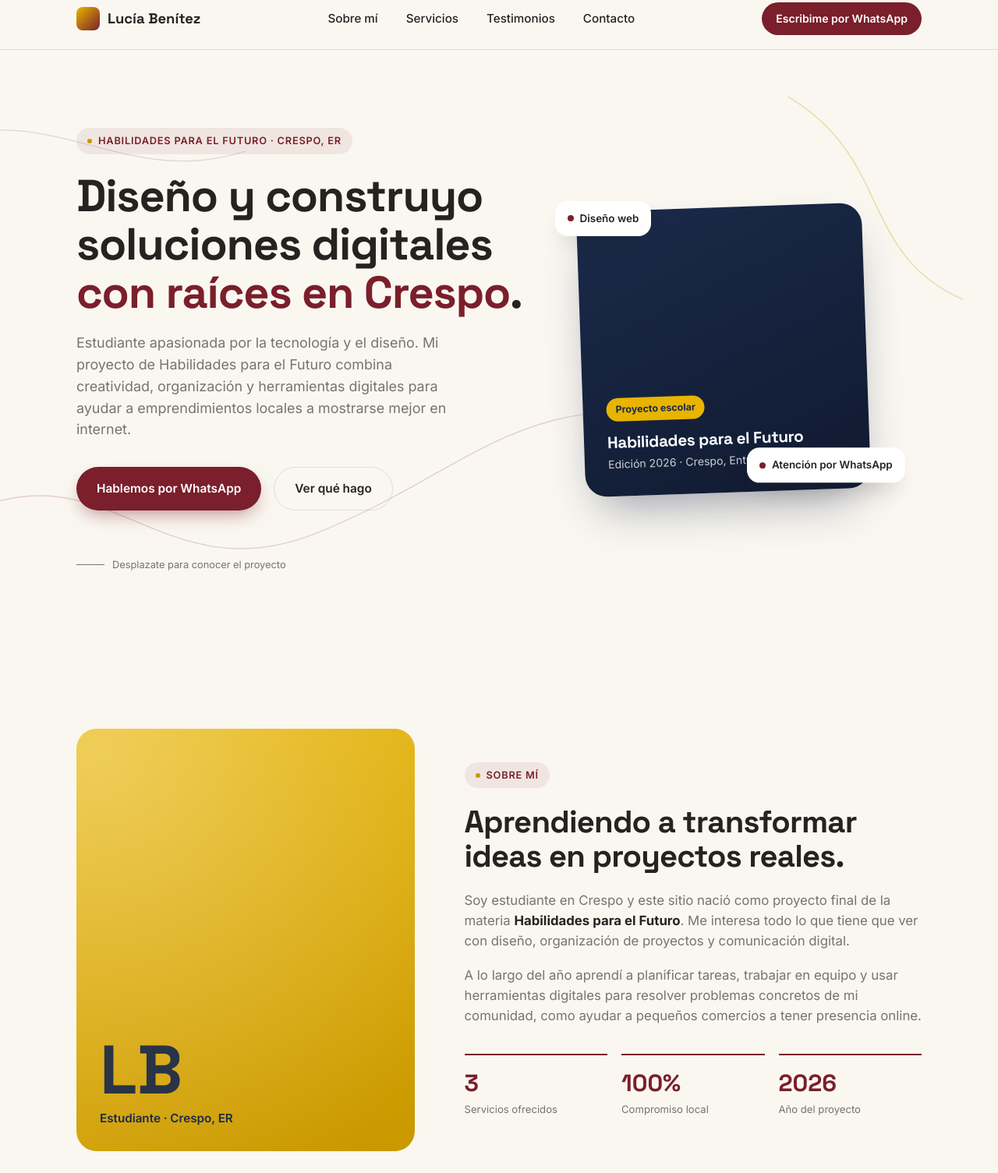
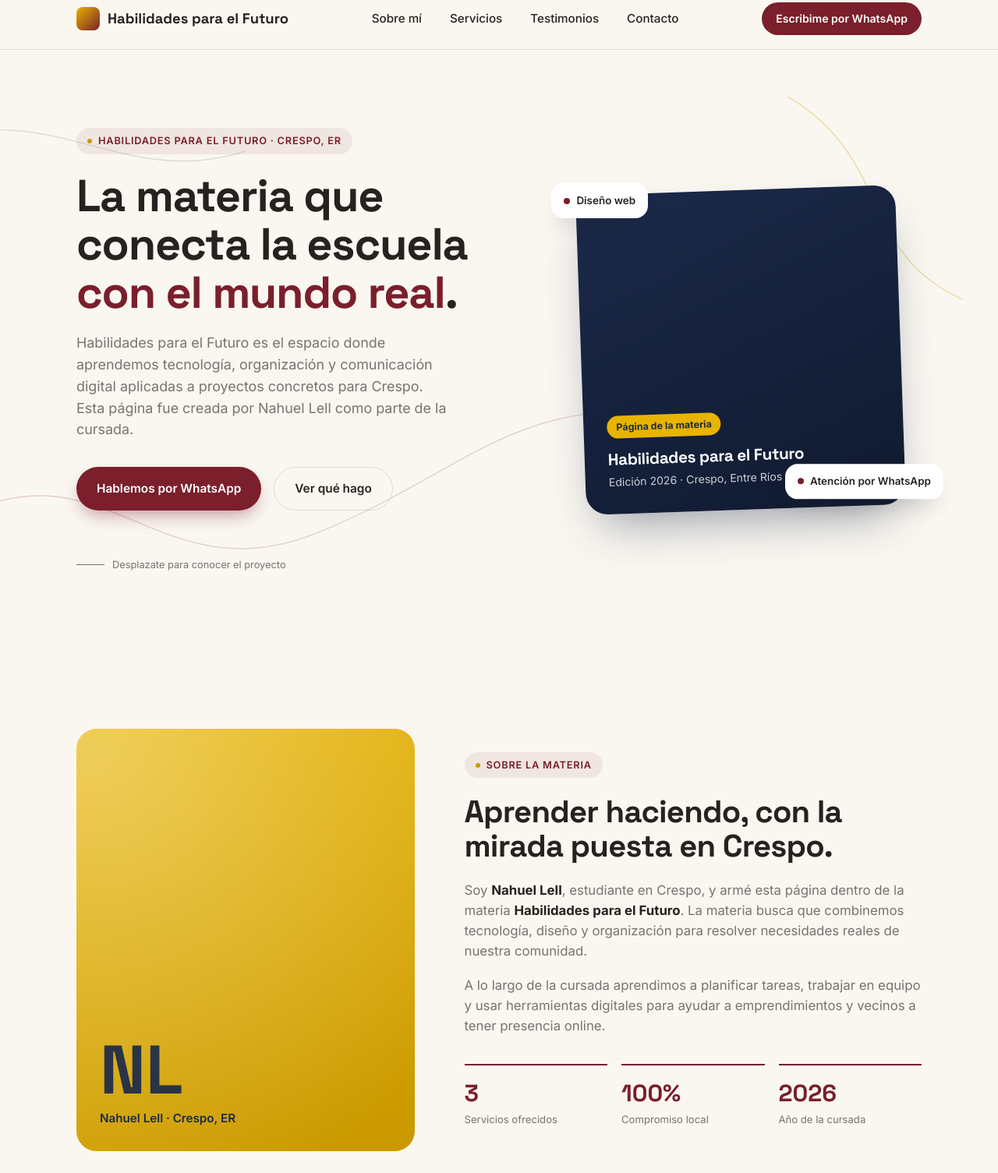
Before and after one commit to nahuelell/luciabenitez, a plain HTML site: page index.html in a window 1280 px wide. Shown: the part 15-1520 px from the top of the page at 78% size. Drawn offline with Linux system fonts and the light colour scheme.

Commit message:
Update index.html

```diff
--- a/index.html
+++ b/index.html
@@ -3,8 +3,8 @@
 <head>
 <meta charset="UTF-8">
 <meta name="viewport" content="width=device-width, initial-scale=1.0">
-<title>Lucía Benítez — Habilidades para el Futuro</title>
-<meta name="description" content="Proyecto de la materia Habilidades para el Futuro — Crespo, Entre Ríos.">
+<title>Habilidades para el Futuro — Nahuel Lell</title>
+<meta name="description" content="Página oficial de la materia Habilidades para el Futuro — Crespo, Entre Ríos.">
 
 <link rel="preconnect" href="https://fonts.googleapis.com">
 <link rel="preconnect" href="https://fonts.gstatic.com" crossorigin>
@@ -302,6 +302,7 @@
     align-items:center;
     gap:8px;
     animation:float 5s ease-in-out infinite;
+    cursor:default;
   }
   .float-chip.c1{ top:4%; left:-2%; animation-delay:0s; }
   .float-chip.c2{ bottom:8%; right:-6%; animation-delay:1.2s; }
@@ -309,6 +310,22 @@
   @keyframes float{
     0%,100%{ transform:translateY(0); }
     50%{ transform:translateY(-10px); }
+  }
+  .float-chip.c1:hover{ animation:bounce-right 1s cubic-bezier(.34,1.8,.64,1) 1; }
+  .float-chip.c2:hover{ animation:bounce-left 1s cubic-bezier(.34,1.8,.64,1) 1; }
+  @keyframes bounce-right{
+    0%{ transform:translate(0,0); }
+    30%{ transform:translate(14px,-4px); }
+    55%{ transform:translate(4px,1px); }
+    75%{ transform:translate(10px,-2px); }
+    100%{ transform:translate(0,0); }
+  }
+  @keyframes bounce-left{
+    0%{ transform:translate(0,0); }
+    30%{ transform:translate(-14px,-4px); }
+    55%{ transform:translate(-4px,1px); }
+    75%{ transform:translate(-10px,-2px); }
+    100%{ transform:translate(0,0); }
   }
 
   .scroll-cue{
@@ -595,10 +612,6 @@
   .footer-bottom{
     border-top:1px solid rgba(255,255,255,.1);
     padding-top:24px;
-    display:flex;
-    justify-content:space-between;
-    flex-wrap:wrap;
-    gap:12px;
     font-size:.82rem;
   }
 
@@ -654,7 +667,7 @@
   <nav class="nav">
     <div class="logo">
       <span class="logo-mark" aria-hidden="true"></span>
-      Lucía Benítez
+      Habilidades para el Futuro
     </div>
     <ul class="nav-links" id="navLinks">
       <li><a href="#sobre-mi">Sobre mí</a></li>
@@ -679,8 +692,8 @@
   <div class="wrap">
     <div class="hero-copy reveal">
       <span class="eyebrow">Habilidades para el Futuro · Crespo, ER</span>
-      <h1>Diseño y construyo soluciones digitales <em>con raíces en Crespo</em>.</h1>
-      <p class="lead">Estudiante apasionada por la tecnología y el diseño. Mi proyecto de Habilidades para el Futuro combina creatividad, organización y herramientas digitales para ayudar a emprendimientos locales a mostrarse mejor en internet.</p>
+      <h1>La materia que conecta la escuela <em>con el mundo real</em>.</h1>
+      <p class="lead">Habilidades para el Futuro es el espacio donde aprendemos tecnología, organización y comunicación digital aplicadas a proyectos concretos para Crespo. Esta página fue creada por Nahuel Lell como parte de la cursada.</p>
       <div class="hero-actions">
         <a class="btn btn-primary" href="#contacto">Hablemos por WhatsApp</a>
         <a class="btn btn-ghost" href="#servicios">Ver qué hago</a>
@@ -689,7 +702,7 @@
     </div>
     <div class="hero-visual reveal">
       <div class="hero-card">
-        <span class="tag">Proyecto escolar</span>
+        <span class="tag">Página de la materia</span>
         <h3>Habilidades para el Futuro</h3>
         <p>Edición 2026 · Crespo, Entre Ríos</p>
       </div>
@@ -704,19 +717,19 @@
   <div class="wrap">
     <div class="sobre-portrait reveal">
       <div class="initials">
-        <div class="big">LB</div>
-        <div class="role">Estudiante · Crespo, ER</div>
+        <div class="big">NL</div>
+        <div class="role">Nahuel Lell · Crespo, ER</div>
       </div>
     </div>
     <div class="sobre-text reveal">
-      <span class="eyebrow">Sobre mí</span>
-      <h2>Aprendiendo a transformar ideas en proyectos reales.</h2>
-      <p>Soy estudiante en Crespo y este sitio nació como proyecto final de la materia <strong>Habilidades para el Futuro</strong>. Me interesa todo lo que tiene que ver con diseño, organización de proyectos y comunicación digital.</p>
-      <p>A lo largo del año aprendí a planificar tareas, trabajar en equipo y usar herramientas digitales para resolver problemas concretos de mi comunidad, como ayudar a pequeños comercios a tener presencia online.</p>
+      <span class="eyebrow">Sobre la materia</span>
+      <h2>Aprender haciendo, con la mirada puesta en Crespo.</h2>
+      <p>Soy <strong>Nahuel Lell</strong>, estudiante en Crespo, y armé esta página dentro de la materia <strong>Habilidades para el Futuro</strong>. La materia busca que combinemos tecnología, diseño y organización para resolver necesidades reales de nuestra comunidad.</p>
+      <p>A lo largo de la cursada aprendimos a planificar tareas, trabajar en equipo y usar herramientas digitales para ayudar a emprendimientos y vecinos a tener presencia online.</p>
       <div class="sobre-stats">
         <div class="stat"><div class="num">3</div><div class="label">Servicios ofrecidos</div></div>
         <div class="stat"><div class="num">100%</div><div class="label">Compromiso local</div></div>
-        <div class="stat"><div class="num">2026</div><div class="label">Año del proyecto</div></div>
+        <div class="stat"><div class="num">2026</div><div class="label">Año de la cursada</div></div>
       </div>
     </div>
   </div>
@@ -768,7 +781,7 @@
     <div class="t-grid reveal-stagger">
       <div class="t-card">
         <div class="stars">★★★★★</div>
-        <p>"Lucía nos ayudó a armar la página de nuestro emprendimiento familiar. Quedó simple, clara y se ve muy bien desde el celular."</p>
+        <p>"Nahuel nos ayudó a armar la página de nuestro emprendimiento familiar. Quedó simple, clara y se ve muy bien desde el celular."</p>
         <div class="t-person">
           <div class="t-avatar" style="background:var(--amarillo)">MR</div>
           <div><div class="name">Marisa Roldán</div><div class="role">Dueña de almacén, Crespo</div></div>
@@ -813,16 +826,15 @@
   <div class="wrap">
     <div class="footer-top">
       <div>
-        <div class="footer-brand">Lucía Benítez</div>
-        <p class="footer-brand-sub">Proyecto de la materia Habilidades para el Futuro, hecho con dedicación desde Crespo, Entre Ríos.</p>
+        <div class="footer-brand">Habilidades para el Futuro</div>
+        <p class="footer-brand-sub">Página de la materia, creada por Nahuel Lell, desde Crespo, Entre Ríos.</p>
       </div>
       <a class="footer-muni" href="https://www.crespo.gob.ar/" target="_blank" rel="noopener">
         <span class="sq" aria-hidden="true"></span> Sitio oficial de la Municipalidad de Crespo
       </a>
     </div>
     <div class="footer-bottom">
-      <span>© 2026 Lucía Benítez · Proyecto escolar, Crespo, Entre Ríos.</span>
-      <span>Hecho con HTML, CSS y JavaScript.</span>
+      <span>© 2026 Habilidades para el Futuro · Crespo, Entre Ríos.</span>
     </div>
   </div>
 </footer>
```
